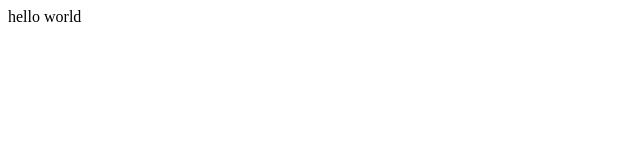
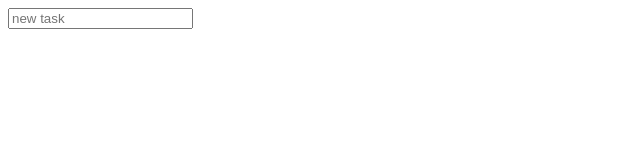
Before and after one commit to Inori-Lover/mvc_test, a React app: page / in a window 1280 px wide. Shown: the top 160 px of the page, without its empty margins (0-640 px from the left). Built offline with nearby package versions, Linux system fonts and the light colour scheme.

Commit message:
feat: 基础数据流

```diff
--- /dev/null
+++ b/src/components/item.tsx
@@ -0,0 +1,30 @@
+import { FC, memo } from "react";
+import { I_Item } from "../types";
+
+export interface ItemProps {
+  data: I_Item;
+  index: number;
+  onToggle: (nextCheck: boolean, index: number) => void;
+}
+export const Item: FC<ItemProps> = memo(function Item({
+  data,
+  index,
+  onToggle: toggleHandle,
+}) {
+  const changeHandle = () => {
+    toggleHandle(!data.done, index);
+  };
+  return (
+    <label style={{ display: "block" }}>
+      <input type="checkbox" checked={data.done} onChange={changeHandle} />
+      <span
+        style={{
+          textDecoration: data.done ? "line-through" : "unset",
+          userSelect: "none",
+        }}
+      >
+        {data.name}
+      </span>
+    </label>
+  );
+});
--- /dev/null
+++ b/src/components/list.tsx
@@ -0,0 +1,32 @@
+import { FC, memo, useCallback } from "react";
+import { Item } from "./item";
+import { I_Item } from "../types";
+
+export interface ListProps {
+  data: I_Item[];
+  onChange: (nextList: I_Item[]) => void;
+}
+export const List: FC<ListProps> = memo(function List({ data, onChange }) {
+  const toggleHandle = useCallback(
+    (nextCheck: boolean, index: number) => {
+      const clone = [...data];
+      clone[index] = { ...clone[index] };
+      clone[index].done = nextCheck;
+      onChange(clone);
+    },
+    [onChange, data]
+  );
+
+  return (
+    <>
+      {data.map((item, index) => (
+        <Item
+          key={item.key}
+          index={index}
+          data={item}
+          onToggle={toggleHandle}
+        />
+      ))}
+    </>
+  );
+});
--- a/src/entry.tsx
+++ b/src/entry.tsx
@@ -1,5 +1,47 @@
-import { memo } from "react";
+import { FC, FormEvent, memo, useCallback, useState } from "react";
+import { List } from "./components/list";
+import { I_Item } from "./types";
+import { id } from "./util";
+
+interface InputProps {
+  onSubmit: (task: string) => void;
+}
+const Input: FC<InputProps> = memo(function Input({ onSubmit }) {
+  const [name, setName] = useState("");
+
+  const submitHandle = (evt: FormEvent) => {
+    evt.preventDefault();
+    if (!name) {
+      return;
+    }
+    onSubmit(name);
+    setName("");
+  };
+
+  return (
+    <form onSubmit={submitHandle}>
+      <input
+        type="text"
+        value={name}
+        onChange={(evt) => setName(evt.currentTarget.value)}
+        placeholder="new task"
+      />
+    </form>
+  );
+});
 
 export const Entry = memo(function Entry() {
-  return <>hello world</>;
+  const [taskList, setTaskList] = useState<I_Item[]>([]);
+
+  const submitHandle = useCallback((name: string) => {
+    setTaskList((pre) => [...pre, { key: id(), name, done: false }]);
+  }, []);
+
+  return (
+    <>
+      <head>todo mvc</head>
+      <Input onSubmit={submitHandle} />
+      <List data={taskList} onChange={setTaskList} />
+    </>
+  );
 });
--- /dev/null
+++ b/src/types.ts
@@ -0,0 +1,5 @@
+export interface I_Item {
+  key: string;
+  name: string;
+  done: boolean;
+}
--- /dev/null
+++ b/src/util.ts
@@ -0,0 +1,3 @@
+export function id() {
+  return `${Date.now()}`;
+}
```
